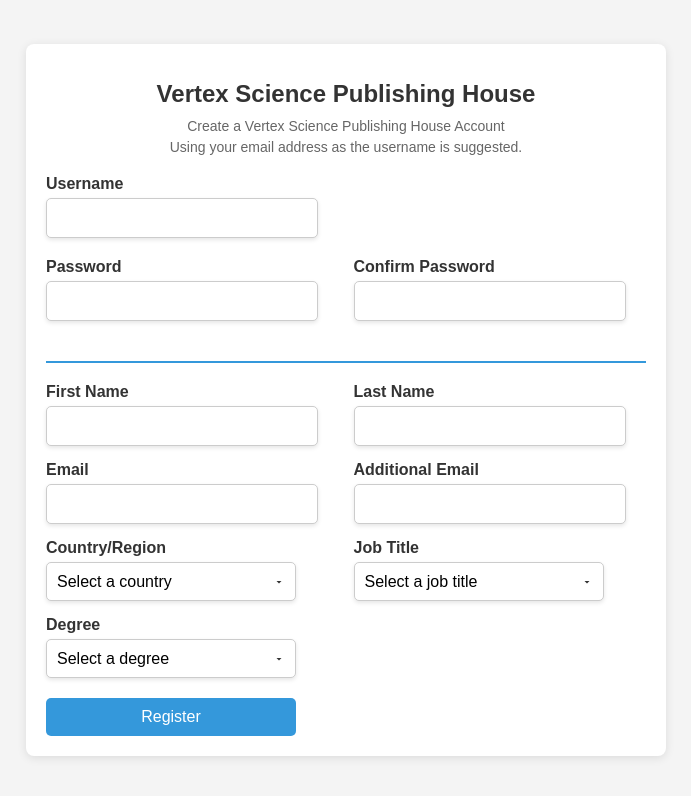
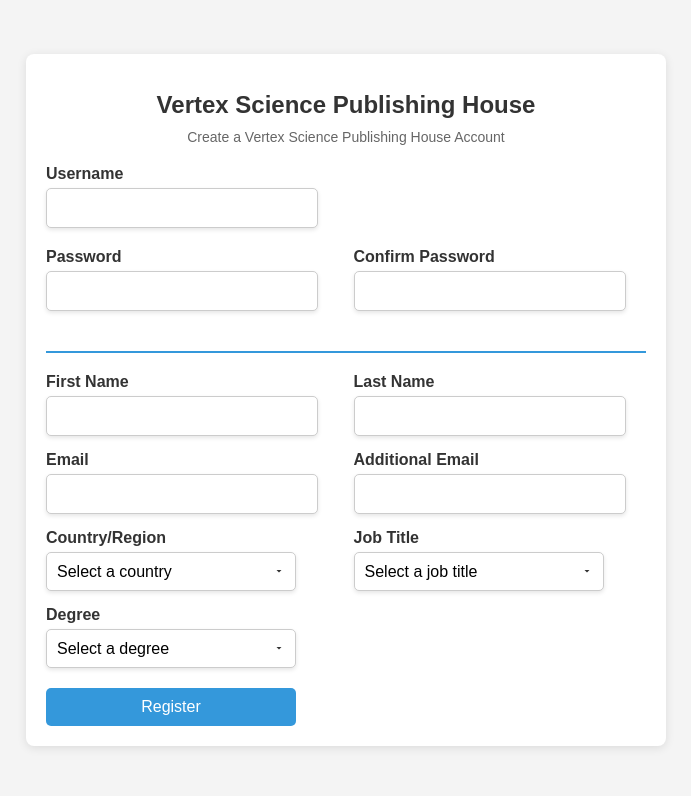
Before and after one commit to Ulugbek1121607/Vertex1, a website: page public/login/registerForm.html in a window 1280 px wide. Shown: the whole page, without its empty margins (294-985 px from the left). Drawn offline with Linux system fonts and the light colour scheme.

Commit message:
Update registerForm.html

```diff
--- a/public/login/registerForm.html
+++ b/public/login/registerForm.html
@@ -135,7 +135,6 @@
         <div class="header">
             <h1>Vertex Science Publishing House</h1>
             <p>Create a Vertex Science Publishing House Account</p>
-            <p>Using your email address as the username is suggested.</p>
         </div>
         <form id="registerForm">
             <!-- Username -->
```
